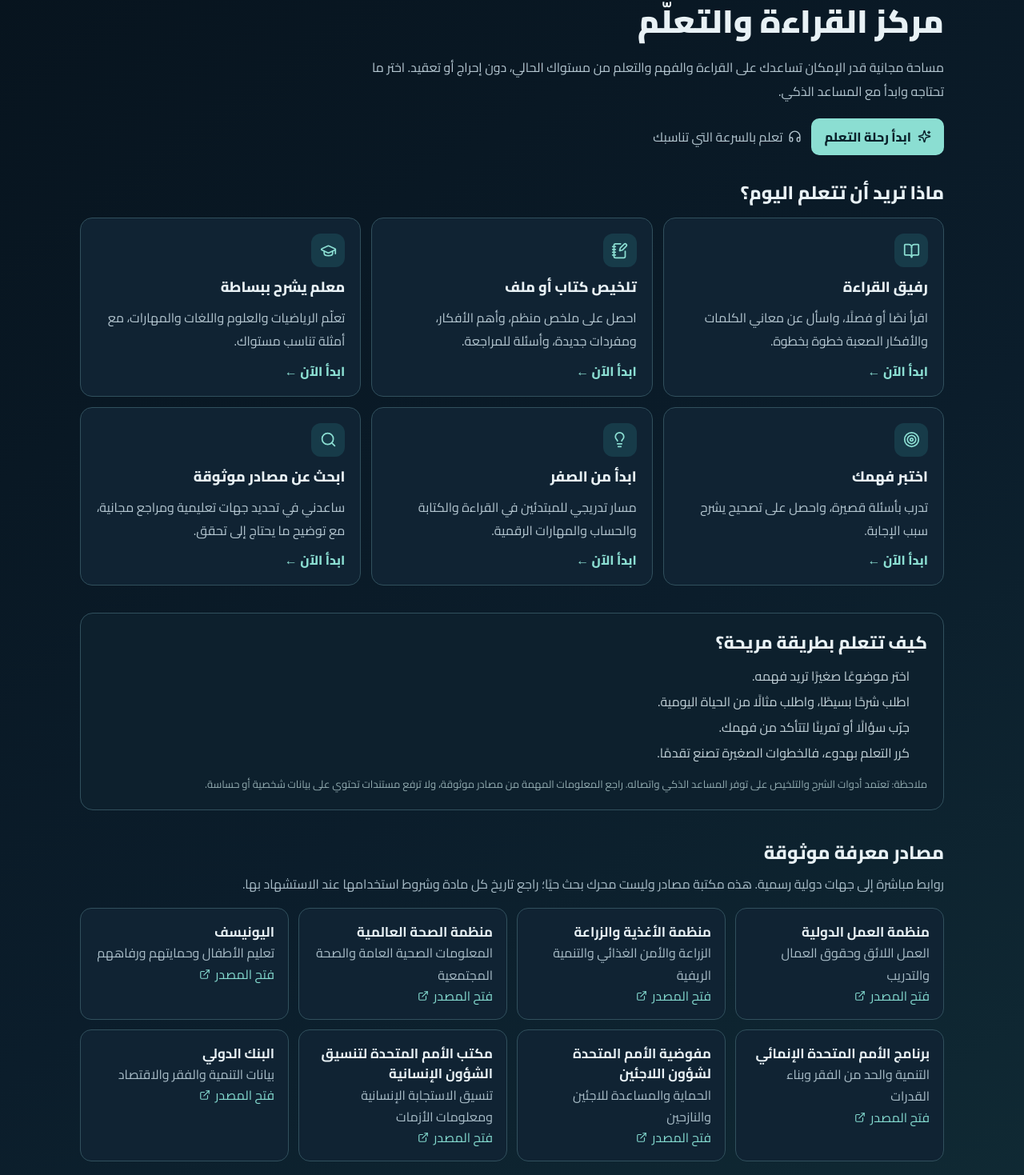
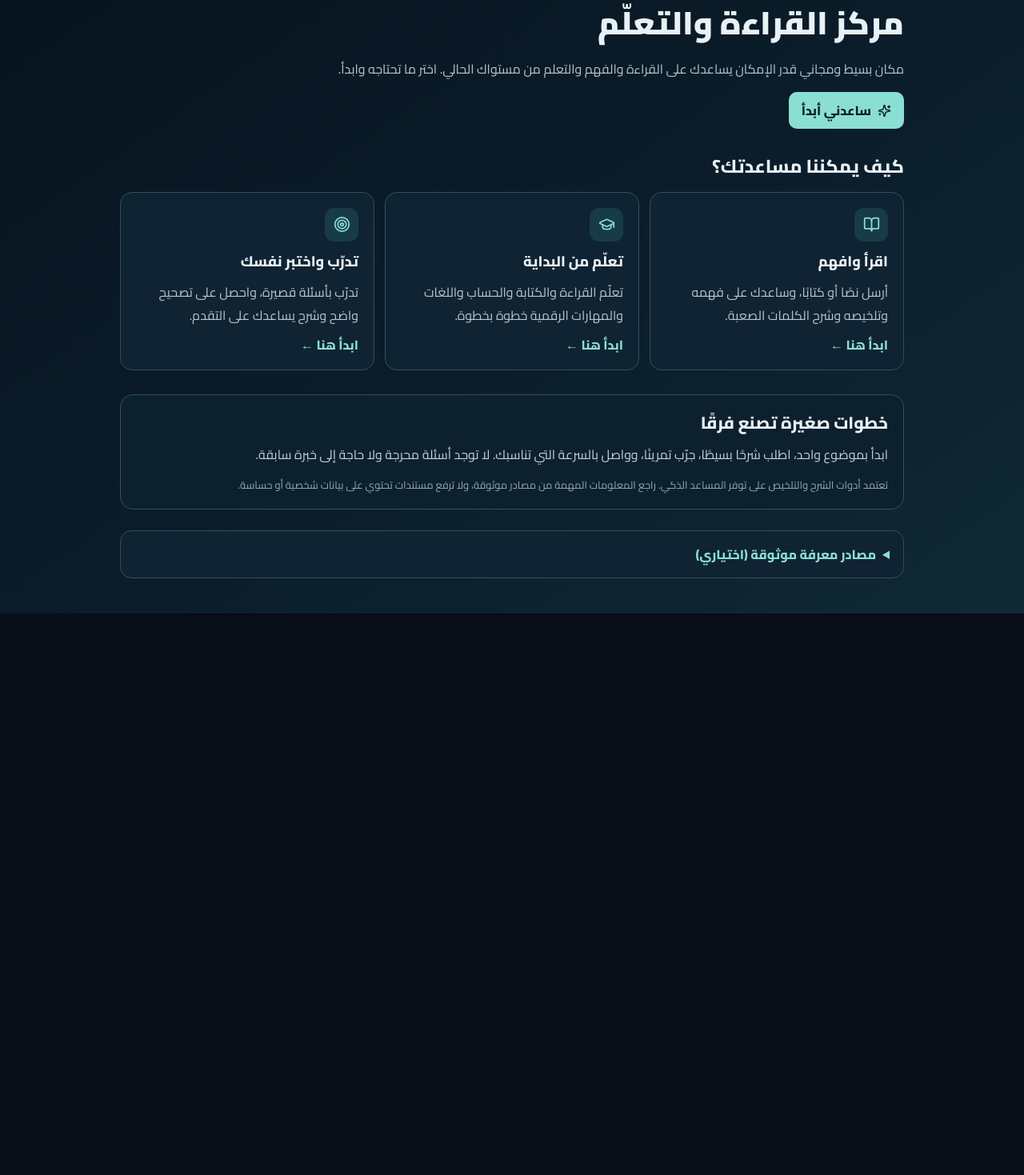
Before and after one commit to o6384051-cpu/humanity-one, a Next.js app: page /knowledge in a window 1280 px wide. Shown: the part 139-1608 px from the top of the page at 80% size. After the commit the page ends 906 px from the top, so only its background shows below. Built offline with nearby package versions, Linux system fonts and the light colour scheme.

Commit message:
Simplify learning center navigation and reduce choices

```diff
--- a/src/app/knowledge/page.tsx
+++ b/src/app/knowledge/page.tsx
@@ -1,68 +1,44 @@
 "use client";
 
 import Link from "next/link";
-import { ArrowRight, BookOpen, ExternalLink, GraduationCap, Headphones, Lightbulb, NotebookPen, Search, Sparkles, Target } from "lucide-react";
+import { ArrowRight, BookOpen, ExternalLink, GraduationCap, Lightbulb, Sparkles, Target } from "lucide-react";
 import { useLanguage } from "../../components/LanguageProvider";
 
-const sources: { name: string; en: string; area: string; areaEn: string; url: string }[] = [
-  { name: "منظمة العمل الدولية", en: "International Labour Organization", area: "العمل اللائق وحقوق العمال والتدريب", areaEn: "Decent work, workers’ rights, and training", url: "https://www.ilo.org/" },
-  { name: "منظمة الأغذية والزراعة", en: "Food and Agriculture Organization", area: "الزراعة والأمن الغذائي والتنمية الريفية", areaEn: "Agriculture, food security, and rural development", url: "https://www.fao.org/" },
-  { name: "منظمة الصحة العالمية", en: "World Health Organization", area: "المعلومات الصحية العامة والصحة المجتمعية", areaEn: "Public health information and community health", url: "https://www.who.int/" },
-  { name: "اليونيسف", en: "UNICEF", area: "تعليم الأطفال وحمايتهم ورفاههم", areaEn: "Children’s education, protection, and well-being", url: "https://www.unicef.org/" },
-  { name: "برنامج الأمم المتحدة الإنمائي", en: "United Nations Development Programme", area: "التنمية والحد من الفقر وبناء القدرات", areaEn: "Development, poverty reduction, and capacity building", url: "https://www.undp.org/" },
-  { name: "مفوضية الأمم المتحدة لشؤون اللاجئين", en: "UN Refugee Agency", area: "الحماية والمساعدة للاجئين والنازحين", areaEn: "Protection and assistance for refugees and displaced people", url: "https://www.unhcr.org/" },
-  { name: "مكتب الأمم المتحدة لتنسيق الشؤون الإنسانية", en: "UN Office for the Coordination of Humanitarian Affairs", area: "تنسيق الاستجابة الإنسانية ومعلومات الأزمات", areaEn: "Humanitarian response coordination and crisis information", url: "https://www.unocha.org/" },
-  { name: "البنك الدولي", en: "World Bank", area: "بيانات التنمية والفقر والاقتصاد", areaEn: "Development, poverty, and economic data", url: "https://www.worldbank.org/" },
+const sources = [
+  { name: "منظمة العمل الدولية", en: "International Labour Organization", url: "https://www.ilo.org/" },
+  { name: "منظمة الأغذية والزراعة", en: "Food and Agriculture Organization", url: "https://www.fao.org/" },
+  { name: "منظمة الصحة العالمية", en: "World Health Organization", url: "https://www.who.int/" },
+  { name: "اليونيسف", en: "UNICEF", url: "https://www.unicef.org/" },
+  { name: "برنامج الأمم المتحدة الإنمائي", en: "United Nations Development Programme", url: "https://www.undp.org/" },
+  { name: "مفوضية الأمم المتحدة لشؤون اللاجئين", en: "UN Refugee Agency", url: "https://www.unhcr.org/" },
+  { name: "مكتب الأمم المتحدة لتنسيق الشؤون الإنسانية", en: "UN Office for the Coordination of Humanitarian Affairs", url: "https://www.unocha.org/" },
+  { name: "البنك الدولي", en: "World Bank", url: "https://www.worldbank.org/" },
 ];
 
-const learningTools = [
+const learningPaths = [
   {
     icon: BookOpen,
-    title: "رفيق القراءة",
-    en: "Reading companion",
-    description: "اقرأ نصًا أو فصلًا، واسأل عن معاني الكلمات والأفكار الصعبة خطوة بخطوة.",
-    descriptionEn: "Read a passage or chapter and ask about difficult words and ideas, step by step.",
-    prompt: "كن رفيق قراءتي. سأرسل لك نصًا أو فقرة. اشرحها بلغة عربية سهلة، ووضح الكلمات الصعبة، واسألني سؤالًا واحدًا للتأكد من الفهم. لا تفترض أنني أعرف المصطلحات مسبقًا.",
-  },
-  {
-    icon: NotebookPen,
-    title: "تلخيص كتاب أو ملف",
-    en: "Book and document summaries",
-    description: "احصل على ملخص منظم، وأهم الأفكار، ومفردات جديدة، وأسئلة للمراجعة.",
-    descriptionEn: "Get a structured summary, key ideas, new vocabulary, and review questions.",
-    prompt: "ساعدني في فهم كتاب أو ملف سأقدمه لك. لخّص المحتوى دون اختلاق معلومات، وافصل بين ما ورد في النص وأي شرح إضافي، ثم استخرج أهم الأفكار وأسئلة للمراجعة.",
+    title: "اقرأ وافهم",
+    en: "Read and understand",
+    description: "أرسل نصًا أو كتابًا، وساعدك على فهمه وتلخيصه وشرح الكلمات الصعبة.",
+    descriptionEn: "Share a passage or book and get help understanding it, summarizing it, and explaining difficult words.",
+    prompt: "كن رفيق قراءتي. ساعدني على فهم النص أو الكتاب الذي سأرسله، واشرح الكلمات والأفكار الصعبة بلغة بسيطة، ثم لخّصه دون اختلاق معلومات واسألني سؤالًا واحدًا للتأكد من الفهم.",
   },
   {
     icon: GraduationCap,
-    title: "معلم يشرح ببساطة",
-    en: "Simple step-by-step tutor",
-    description: "تعلّم الرياضيات والعلوم واللغات والمهارات، مع أمثلة تناسب مستواك.",
-    descriptionEn: "Learn math, science, languages, and practical skills with level-appropriate examples.",
-    prompt: "تصرف كمعلم صبور. اسألني أولًا عن الموضوع الذي أريد تعلمه ومستواي، ثم اشرح لي خطوة بخطوة بأمثلة بسيطة، ولا تنتقل إلى الخطوة التالية قبل التأكد من فهمي.",
+    title: "تعلّم من البداية",
+    en: "Learn from the beginning",
+    description: "تعلّم القراءة والكتابة والحساب واللغات والمهارات الرقمية خطوة بخطوة.",
+    descriptionEn: "Learn reading, writing, numeracy, languages, and digital skills step by step.",
+    prompt: "كن معلمي الصبور. أريد أن أتعلم من مستواي الحالي. اسألني عما أريد تعلمه ومستواي، ثم قدّم دروسًا قصيرة وبسيطة مع أمثلة وتمارين عملية، ولا تنتقل قبل التأكد من فهمي.",
   },
   {
     icon: Target,
-    title: "اختبر فهمك",
-    en: "Check your understanding",
-    description: "تدرب بأسئلة قصيرة، واحصل على تصحيح يشرح سبب الإجابة.",
-    descriptionEn: "Practice with short questions and receive explanations for each answer.",
-    prompt: "أنشئ لي اختبارًا تعليميًا قصيرًا حول الموضوع الذي أحدده. اطرح سؤالًا واحدًا في كل مرة، وانتظر إجابتي، ثم صححها واشرح السبب بلطف.",
-  },
-  {
-    icon: Lightbulb,
-    title: "ابدأ من الصفر",
-    en: "Start from the basics",
-    description: "مسار تدريجي للمبتدئين في القراءة والكتابة والحساب والمهارات الرقمية.",
-    descriptionEn: "A gradual path for beginners in reading, writing, numeracy, and digital skills.",
-    prompt: "أريد أن أبدأ التعلم من الصفر وبأسلوب يحترم وقتي ومستواي. ساعدني في تحديد هدفي، ثم ضع دروسًا قصيرة ومتدرجة في القراءة أو الكتابة أو الحساب أو المهارات الرقمية. استخدم لغة بسيطة وتدريبات عملية، وشجعني دون إحراج.",
-  },
-  {
-    icon: Search,
-    title: "ابحث عن مصادر موثوقة",
-    en: "Find reliable learning sources",
-    description: "ساعدني في تحديد جهات تعليمية ومراجع مجانية، مع توضيح ما يحتاج إلى تحقق.",
-    descriptionEn: "Identify educational organizations and free references, noting what needs verification.",
-    prompt: "ساعدني في العثور على مصادر تعليمية مجانية وموثوقة حول الموضوع الذي سأحدده. ميّز بين المصادر الرسمية والمصادر العامة، ولا تخترع روابط أو تنسب معلومات إلى مصدر دون تحقق.",
+    title: "تدرّب واختبر نفسك",
+    en: "Practice and check yourself",
+    description: "تدرّب بأسئلة قصيرة، واحصل على تصحيح واضح وشرح يساعدك على التقدم.",
+    descriptionEn: "Practice with short questions and receive clear feedback that helps you improve.",
+    prompt: "أنشئ لي تدريبًا قصيرًا حول الموضوع الذي أحدده. اطرح سؤالًا واحدًا في كل مرة، وانتظر إجابتي، ثم صححها واشرح السبب بلطف، وعدّل مستوى الأسئلة حسب إجاباتي.",
   },
 ];
 
@@ -72,63 +48,46 @@ export default function KnowledgePage() {
 
   return (
     <main dir={language === "ar" ? "rtl" : "ltr"} lang={language} style={{ minHeight: "100vh", padding: "clamp(18px,4vw,44px)", background: "linear-gradient(145deg,#07131d,#0b1d2b 58%,#102a34)", color: "#e8f1f5" }}>
-      <div style={{ maxWidth: 1080, margin: "0 auto" }}>
+      <div style={{ maxWidth: 980, margin: "0 auto" }}>
         <Link href="/" style={{ color: "#8bded2", display: "inline-flex", gap: 8, alignItems: "center" }}><ArrowRight size={17} />{tr("العودة للرئيسية", "Back to home")}</Link>
 
-        <header style={{ margin: "24px 0 30px" }}>
+        <header style={{ margin: "26px 0 30px" }}>
           <div style={{ display: "inline-flex", alignItems: "center", gap: 9, color: "#8bded2" }}><BookOpen size={23} /><span>{tr("المعرفة حق للجميع", "Knowledge belongs to everyone")}</span></div>
           <h1 style={{ fontSize: "clamp(28px,5vw,40px)", fontWeight: 850, margin: "12px 0" }}>{tr("مركز القراءة والتعلّم", "Reading & Learning Center")}</h1>
-          <p style={{ color: "#b4c6d0", lineHeight: 1.9, maxWidth: 760 }}>{tr("مساحة مجانية قدر الإمكان تساعدك على القراءة والفهم والتعلم من مستواك الحالي، دون إحراج أو تعقيد. اختر ما تحتاجه وابدأ مع المساعد الذكي.", "A learning space, free wherever possible, to help you read, understand, and learn from your current level—without pressure or complexity. Choose a tool and begin with the AI assistant.")}</p>
-          <div style={{ display: "flex", flexWrap: "wrap", gap: 10, marginTop: 18 }}>
-            <Link href="/ai-core?prompt=ساعدني%20في%20اختيار%20موضوع%20للتعلم%20وابن%20لي%20خطة%20بسيطة" style={{ display: "inline-flex", alignItems: "center", gap: 8, padding: "11px 16px", borderRadius: 10, background: "#8bded2", color: "#09202a", fontWeight: 750, textDecoration: "none" }}><Sparkles size={17} />{tr("ابدأ رحلة التعلم", "Start learning")}</Link>
-            <span style={{ display: "inline-flex", alignItems: "center", gap: 7, color: "#b4c6d0", padding: "10px 2px" }}><Headphones size={17} />{tr("تعلم بالسرعة التي تناسبك", "Learn at your own pace")}</span>
-          </div>
+          <p style={{ color: "#b4c6d0", lineHeight: 1.9, maxWidth: 760 }}>{tr("مكان بسيط ومجاني قدر الإمكان يساعدك على القراءة والفهم والتعلم من مستواك الحالي. اختر ما تحتاجه وابدأ.", "A simple learning space, free wherever possible, that helps you read, understand, and learn at your own pace. Choose what you need and begin.")}</p>
+          <Link href="/ai-core?prompt=ساعدني%20في%20اختيار%20ما%20أتعلمه%20وابن%20لي%20خطة%20بسيطة" style={{ display: "inline-flex", alignItems: "center", gap: 8, marginTop: 14, padding: "11px 16px", borderRadius: 10, background: "#8bded2", color: "#09202a", fontWeight: 750, textDecoration: "none" }}><Sparkles size={17} />{tr("ساعدني أبدأ", "Help me get started")}</Link>
         </header>
 
-        <section aria-labelledby="learning-tools-title">
-          <h2 id="learning-tools-title" style={{ fontSize: 23, fontWeight: 800, marginBottom: 14 }}>{tr("ماذا تريد أن تتعلم اليوم؟", "What would you like to learn today?")}</h2>
-          <div style={{ display: "grid", gridTemplateColumns: "repeat(auto-fit,minmax(min(100%,285px),1fr))", gap: 13 }}>
-            {learningTools.map((tool) => {
-              const Icon = tool.icon;
-              const title = language === "ar" ? tool.title : tool.en;
-              const description = language === "ar" ? tool.description : tool.descriptionEn;
+        <section aria-labelledby="learning-paths-title">
+          <h2 id="learning-paths-title" style={{ fontSize: 23, fontWeight: 800, marginBottom: 14 }}>{tr("كيف يمكننا مساعدتك؟", "How can we help you?")}</h2>
+          <div style={{ display: "grid", gridTemplateColumns: "repeat(auto-fit,minmax(min(100%,260px),1fr))", gap: 13 }}>
+            {learningPaths.map((path) => {
+              const Icon = path.icon;
               return (
-                <article key={tool.title} style={{ padding: 19, border: "1px solid #31505d", borderRadius: 15, background: "#102333", display: "flex", flexDirection: "column", gap: 11 }}>
+                <article key={path.title} style={{ padding: 19, border: "1px solid #31505d", borderRadius: 15, background: "#102333", display: "flex", flexDirection: "column", gap: 11 }}>
                   <span style={{ width: 42, height: 42, borderRadius: 12, display: "grid", placeItems: "center", background: "#173b49", color: "#8bded2" }}><Icon size={21} /></span>
-                  <h3 style={{ fontSize: 18, fontWeight: 800 }}>{title}</h3>
-                  <p style={{ color: "#b4c6d0", lineHeight: 1.8, flex: 1 }}>{description}</p>
-                  <Link href={`/ai-core?prompt=${encodeURIComponent(tool.prompt)}`} style={{ color: "#8bded2", fontWeight: 750, textDecoration: "none" }}>{tr("ابدأ الآن ←", "Start now →")}</Link>
+                  <h3 style={{ fontSize: 18, fontWeight: 800 }}>{tr(path.title, path.en)}</h3>
+                  <p style={{ color: "#b4c6d0", lineHeight: 1.8, flex: 1 }}>{tr(path.description, path.descriptionEn)}</p>
+                  <Link href={`/ai-core?prompt=${encodeURIComponent(path.prompt)}`} style={{ color: "#8bded2", fontWeight: 750, textDecoration: "none" }}>{tr("ابدأ هنا ←", "Start here →")}</Link>
                 </article>
               );
             })}
           </div>
         </section>
 
-        <section style={{ marginTop: 34, padding: 20, borderRadius: 16, border: "1px solid #31505d", background: "#0d202d" }}>
-          <h2 style={{ fontSize: 22, fontWeight: 800, marginBottom: 9 }}>{tr("كيف تتعلم بطريقة مريحة؟", "How to learn comfortably")}</h2>
-          <ol style={{ color: "#c2d1d8", lineHeight: 2, paddingInlineStart: 22, margin: 0 }}>
-            <li>{tr("اختر موضوعًا صغيرًا تريد فهمه.", "Choose one small topic you want to understand.")}</li>
-            <li>{tr("اطلب شرحًا بسيطًا، واطلب مثالًا من الحياة اليومية.", "Ask for a simple explanation and an everyday example.")}</li>
-            <li>{tr("جرّب سؤالًا أو تمرينًا لتتأكد من فهمك.", "Try a question or exercise to check your understanding.")}</li>
-            <li>{tr("كرر التعلم بهدوء، فالخطوات الصغيرة تصنع تقدمًا.", "Keep practicing; small steps create progress.")}</li>
-          </ol>
-          <p style={{ color: "#91aaaF", fontSize: 13, lineHeight: 1.7, marginTop: 12 }}>{tr("ملاحظة: تعتمد أدوات الشرح والتلخيص على توفر المساعد الذكي واتصاله. راجع المعلومات المهمة من مصادر موثوقة، ولا ترفع مستندات تحتوي على بيانات شخصية أو حساسة.", "Note: AI explanations and summaries depend on assistant availability. Verify important information with trusted sources, and do not upload documents containing personal or sensitive data.")}</p>
+        <section style={{ marginTop: 30, padding: 19, borderRadius: 16, border: "1px solid #31505d", background: "#0d202d" }}>
+          <h2 style={{ fontSize: 21, fontWeight: 800, marginBottom: 8 }}>{tr("خطوات صغيرة تصنع فرقًا", "Small steps make a difference")}</h2>
+          <p style={{ color: "#c2d1d8", lineHeight: 1.9, margin: 0 }}>{tr("ابدأ بموضوع واحد، اطلب شرحًا بسيطًا، جرّب تمرينًا، وواصل بالسرعة التي تناسبك. لا توجد أسئلة محرجة ولا حاجة إلى خبرة سابقة.", "Start with one topic, ask for a simple explanation, try an exercise, and continue at your own pace. No question is embarrassing, and no prior experience is needed.")}</p>
+          <p style={{ color: "#91aaaf", fontSize: 13, lineHeight: 1.7, marginTop: 12 }}>{tr("تعتمد أدوات الشرح والتلخيص على توفر المساعد الذكي. راجع المعلومات المهمة من مصادر موثوقة، ولا ترفع مستندات تحتوي على بيانات شخصية أو حساسة.", "AI explanations and summaries depend on assistant availability. Verify important information with trusted sources, and do not upload documents containing personal or sensitive data.")}</p>
         </section>
 
-        <section style={{ marginTop: 36 }}>
-          <h2 style={{ fontSize: 23, fontWeight: 800, marginBottom: 8 }}>{tr("مصادر معرفة موثوقة", "Trusted knowledge sources")}</h2>
-          <p style={{ color: "#a9bdc8", lineHeight: 1.8, marginBottom: 15 }}>{tr("روابط مباشرة إلى جهات دولية رسمية. هذه مكتبة مصادر وليست محرك بحث حيًا؛ راجع تاريخ كل مادة وشروط استخدامها عند الاستشهاد بها.", "Direct links to official international organizations. This is a source library, not a live search engine; check publication dates and usage terms before citing materials.")}</p>
-          <div style={{ display: "grid", gridTemplateColumns: "repeat(auto-fit,minmax(230px,1fr))", gap: 12 }}>
-            {sources.map((source) => (
-              <a key={source.name} href={source.url} target="_blank" rel="noreferrer" style={{ display: "block", padding: 17, border: "1px solid #31505d", borderRadius: 14, background: "#102333", color: "inherit", textDecoration: "none" }}>
-                <strong style={{ fontSize: 17 }}>{language === "ar" ? source.name : source.en}</strong>
-                <p style={{ color: "#a9bdc8", lineHeight: 1.7 }}>{language === "ar" ? source.area : source.areaEn}</p>
-                <span style={{ color: "#83d9ce", display: "inline-flex", gap: 6, alignItems: "center" }}>{tr("فتح المصدر", "Open source")} <ExternalLink size={14} /></span>
-              </a>
-            ))}
-          </div>
-          <p style={{ marginTop: 18, color: "#9fb3c0", fontSize: 13 }}>{tr("لم نضف محتوى منسوبًا لهذه الجهات أو نتائج بحث آلية. المصادر تفتح مواقعها الرسمية مباشرة.", "We have not added content attributed to these organizations or automated search results. Links open their official websites directly.")}</p>
-        </section>
+        <details style={{ marginTop: 26, padding: 17, border: "1px solid #31505d", borderRadius: 14, background: "#102333" }}>
+          <summary style={{ cursor: "pointer", color: "#8bded2", fontWeight: 750 }}>{tr("مصادر معرفة موثوقة (اختياري)", "Trusted knowledge sources (optional)")}</summary>
+          <p style={{ color: "#a9bdc8", lineHeight: 1.8 }}>{tr("روابط مباشرة إلى مواقع جهات دولية رسمية. هذه قائمة مصادر وليست محرك بحث حيًا.", "Direct links to official international organizations. This is a source list, not a live search engine.")}</p>
+          <ul style={{ display: "grid", gridTemplateColumns: "repeat(auto-fit,minmax(220px,1fr))", gap: 10, paddingInlineStart: 22 }}>
+            {sources.map((source) => <li key={source.name}><a href={source.url} target="_blank" rel="noreferrer" style={{ color: "#c2d1d8" }}>{language === "ar" ? source.name : source.en} <ExternalLink size={12} style={{ display: "inline" }} /></a></li>)}
+          </ul>
+        </details>
       </div>
     </main>
   );
```
